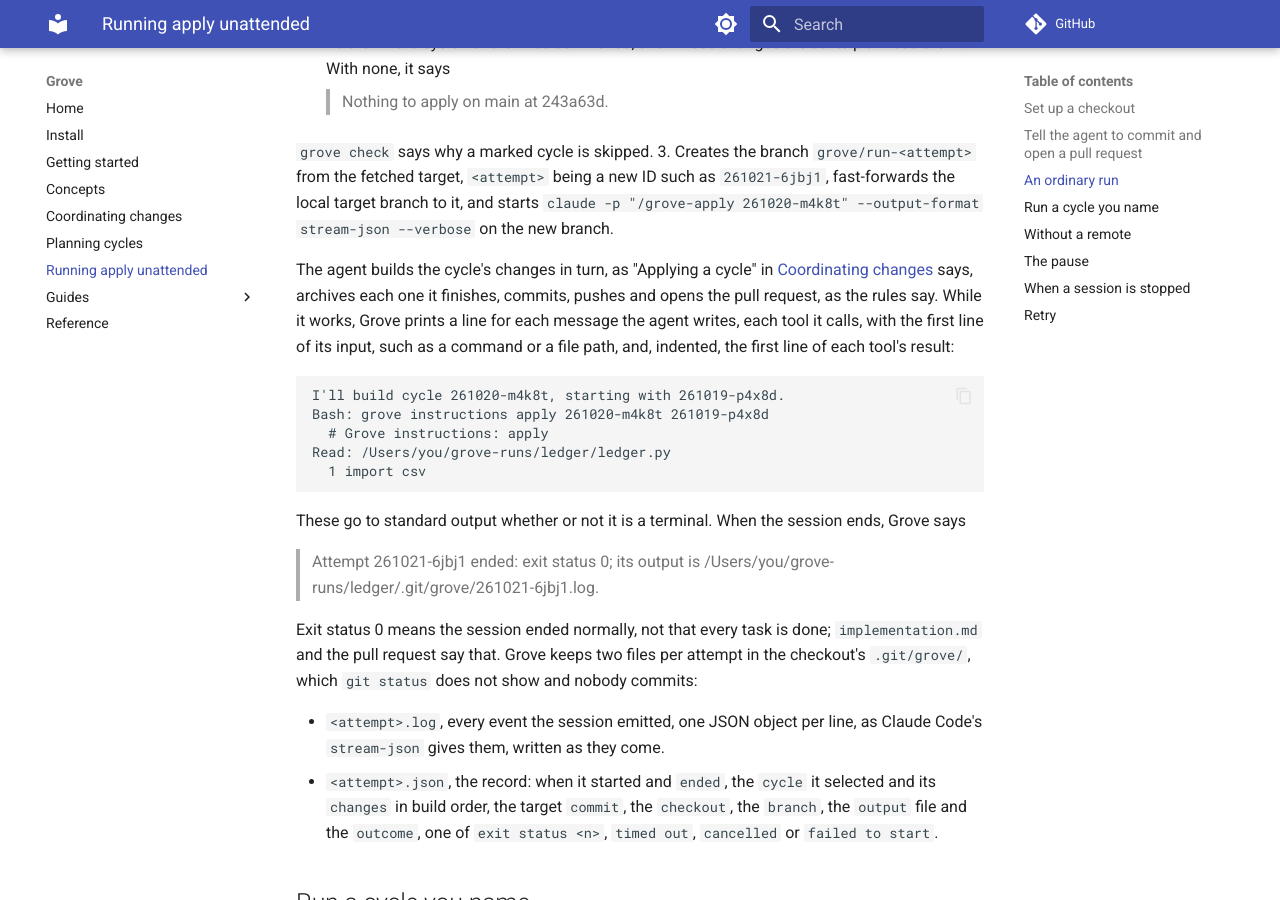
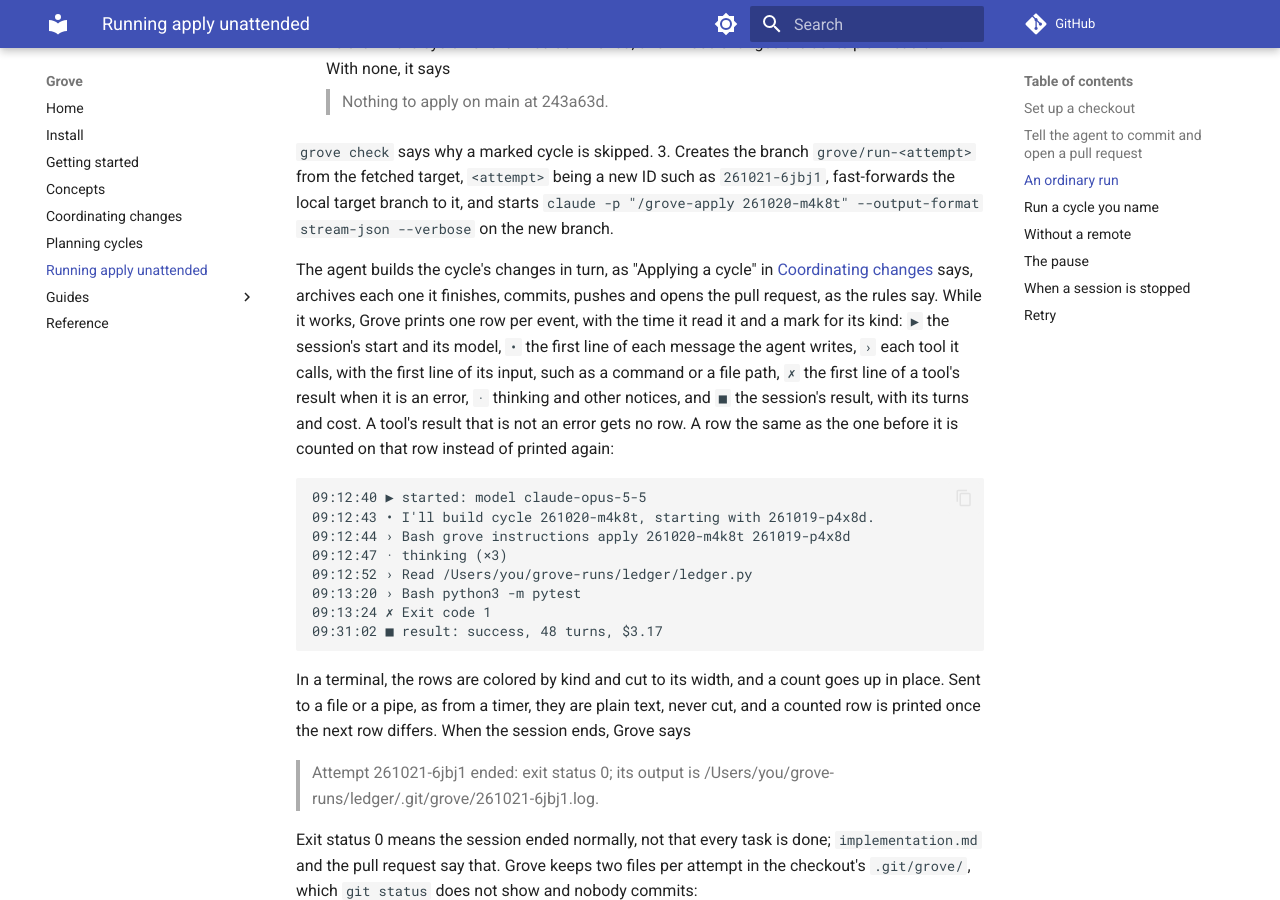
Before and after one commit to mascah/grove, an MkDocs documentation site: the page built from docs/running.md, in a window 1280 px wide and 900 px high, scrolled down 1840 px. Built offline with MkDocs 1.6.1 and Material for MkDocs 9.7.7, drawn with Linux system fonts in a browser that asks for light colours; comment, search, counter and statistics services are not loaded.

Commit message:
feat(cli): styled grove run output (261023-yz5bk T-01)

````diff
--- a/docs/running.md
+++ b/docs/running.md
@@ -101,19 +101,30 @@ it has uncommitted changes. Then it:
 The agent builds the cycle's changes in turn, as "Applying a cycle" in
 [Coordinating changes](coordinating.md) says, archives each one it finishes,
 commits, pushes and opens the pull request, as the rules say. While it
-works, Grove prints a line for each message the agent writes, each tool
-it calls, with the first line of its input, such as a command or a file
-path, and, indented, the first line of each tool's result:
+works, Grove prints one row per event, with the time it read it and a mark
+for its kind: `▶` the session's start and its model, `•` the first line of
+each message the agent writes, `›` each tool it calls, with the first line
+of its input, such as a command or a file path, `✗` the first line of a
+tool's result when it is an error, `·` thinking and other notices, and `■`
+the session's result, with its turns and cost. A tool's result that is not
+an error gets no row. A row the same as the one before it is counted on
+that row instead of printed again:
 
 ```text
-I'll build cycle 261020-m4k8t, starting with 261019-p4x8d.
-Bash: grove instructions apply 261020-m4k8t 261019-p4x8d
-  # Grove instructions: apply
-Read: /Users/you/grove-runs/ledger/ledger.py
-  1	import csv
+09:12:40 ▶ started: model claude-opus-5-5
+09:12:43 • I'll build cycle 261020-m4k8t, starting with 261019-p4x8d.
+09:12:44 › Bash grove instructions apply 261020-m4k8t 261019-p4x8d
+09:12:47 · thinking (×3)
+09:12:52 › Read /Users/you/grove-runs/ledger/ledger.py
+09:13:20 › Bash python3 -m pytest
+09:13:24 ✗ Exit code 1
+09:31:02 ■ result: success, 48 turns, $3.17
 ```
 
-These go to standard output whether or not it is a terminal. When the
+In a terminal, the rows are colored by kind and cut to its width, and a
+count goes up in place. Sent to a file or a pipe, as from a timer, they
+are plain text, never cut, and a counted row is printed once the next
+row differs. When the
 session ends, Grove says
 > Attempt 261021-6jbj1 ended: exit status 0; its output is /Users/you/grove-runs/ledger/.git/grove/261021-6jbj1.log.
 
````
Also changed, not shown: dev/walkthrough.md (+12 -7 lines), grove/changes/261023-yz5bk-styled-run-output/implementation.md (added, +41 -0 lines), 3 other files.
